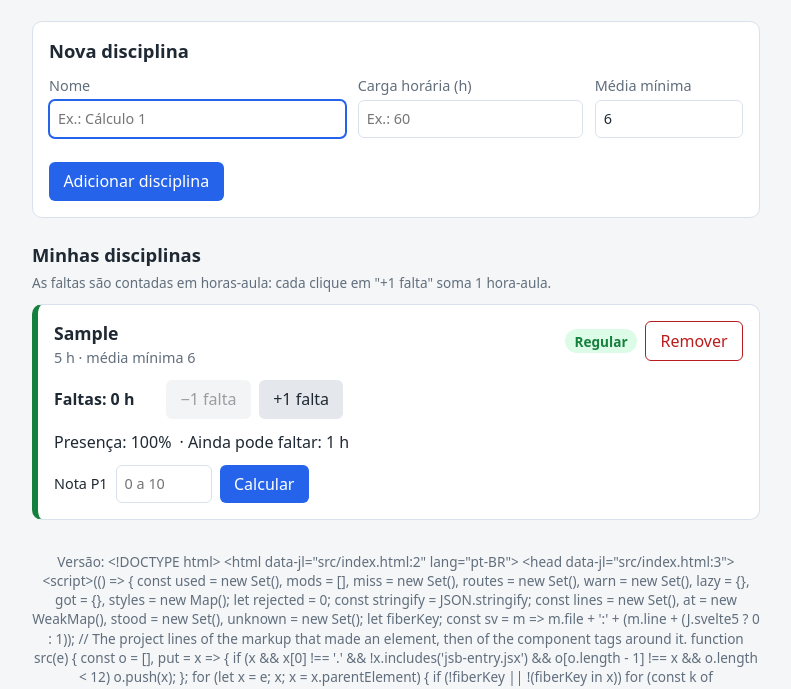
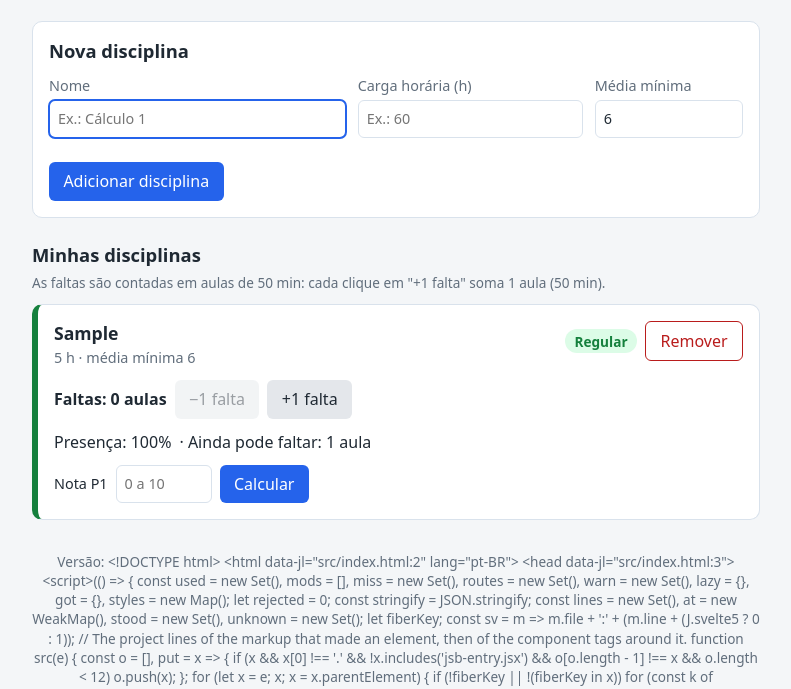
Before and after one commit to gustavolovizotto/semestresafe, a website with bundled scripts: page src/index.html in a window 1280 px wide. Both pictures are taken after typing "Sample", "5" into the empty fields and a click on the button "Adicionar disciplina". Shown: the part 106-795 px from the top of the page, without its empty margins (244-1035 px from the left). Built offline with nearby package versions, Linux system fonts and the light colour scheme; files whose address does not match are found by name.

Commit message:
fix: exibe faltas em aulas de 50 minutos na interface

```diff
--- a/src/index.html
+++ b/src/index.html
@@ -39,7 +39,7 @@
 
     <section>
       <h2>Minhas disciplinas</h2>
-      <p class="dica">As faltas são contadas em horas-aula: cada clique em "+1 falta" soma 1 hora-aula.</p>
+      <p class="dica">As faltas são contadas em aulas de 50 min: cada clique em "+1 falta" soma 1 aula (50 min).</p>
       <p id="vazio" class="vazio">Nenhuma disciplina cadastrada ainda.</p>
       <ul id="lista" class="lista"></ul>
     </section>
--- a/src/js/app.js
+++ b/src/js/app.js
@@ -60,6 +60,9 @@ function lerNumero(campo) {
 
 /** Formata número no padrão brasileiro (83.3 → "83,3"). */
 const fmt = (n) => n.toLocaleString('pt-BR');
+
+/** Formata quantidade de aulas no singular ou plural. */
+const fmtAulas = (n) => `${n} ${n === 1 ? 'aula' : 'aulas'}`;
 
 /** Cria um elemento com classe e texto (sempre via textContent, nunca innerHTML). */
 function criar(tag, classe, texto) {
@@ -189,13 +192,13 @@ function criarItem(d) {
   mais.setAttribute('aria-label', `Adicionar 1 falta em ${d.nome}`);
   mais.disabled = !validarFaltas(d.faltas + 1, d.cargaHoraria);
   mais.addEventListener('click', () => alterarFaltas(d.id, +1));
-  linhaFaltas.append(criar('span', 'faltas', `Faltas: ${d.faltas} h`), menos, mais);
+  linhaFaltas.append(criar('span', 'faltas', `Faltas: ${fmtAulas(d.faltas)}`), menos, mais);
 
   // Frequência
   const linhaFreq = criar('div', 'linha');
   linhaFreq.append(
     criar('span', '', `Presença: ${fmt(freq.percentualPresenca)}%`),
-    criar('span', '', `· Ainda pode faltar: ${freq.faltasRestantes} h`),
+    criar('span', '', `· Ainda pode faltar: ${fmtAulas(freq.faltasRestantes)}`),
   );
 
   // Simulador da P2 (o resultado vem da P1 salva, então sobrevive ao recarregar a página)
```
